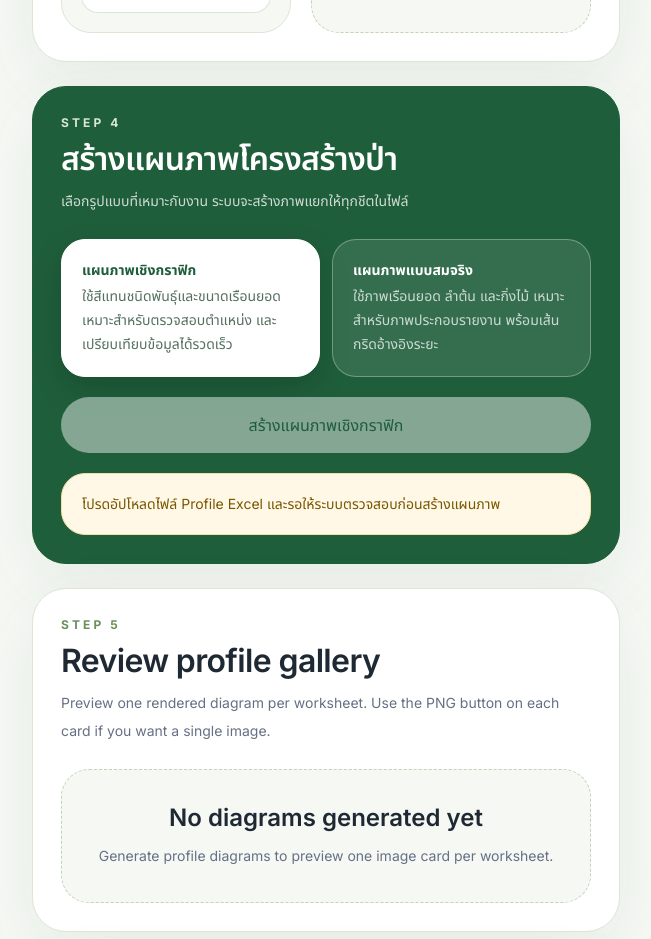
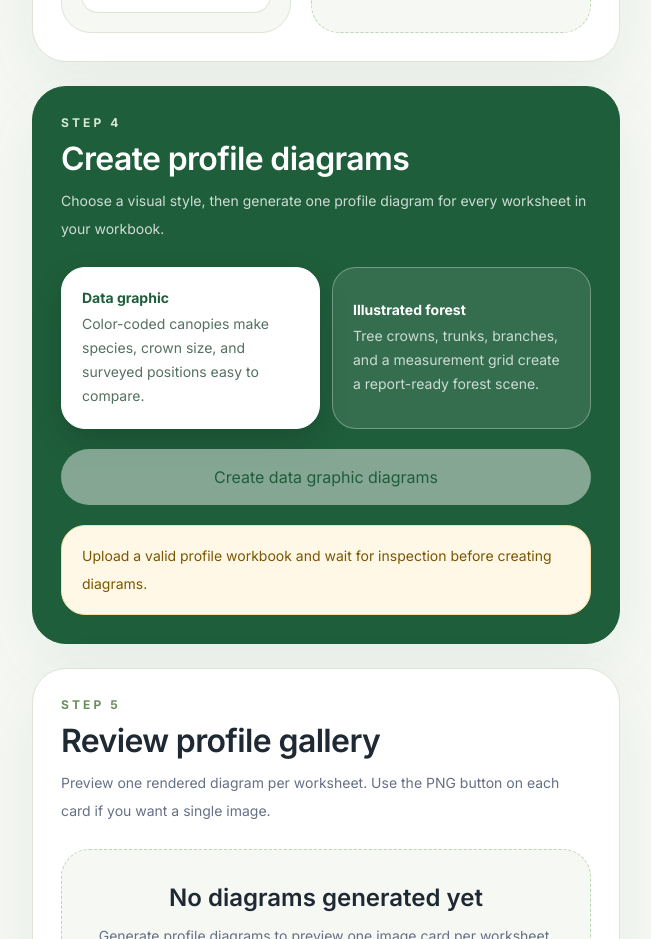
Before and after one commit to tongchana/forest-calculation-app, a Next.js app in the folder forest_public_app/frontend/: page /profile in a window 1280 px wide. Shown: the part 2740-3679 px from the top of the page, without its empty margins (304-955 px from the left). Built offline with nearby package versions, Linux system fonts and the light colour scheme.

Commit message:
Use English profile rendering copy

```diff
--- a/forest_public_app/frontend/app/profile/page.tsx
+++ b/forest_public_app/frontend/app/profile/page.tsx
@@ -423,8 +423,8 @@ export default function ProfilePage() {
               dark
               eyebrow="Step 4"
               id="generate-profile-diagrams"
-              title={"\u0e2a\u0e23\u0e49\u0e32\u0e07\u0e41\u0e1c\u0e19\u0e20\u0e32\u0e1e\u0e42\u0e04\u0e23\u0e07\u0e2a\u0e23\u0e49\u0e32\u0e07\u0e1b\u0e48\u0e32"}
-              description={"\u0e40\u0e25\u0e37\u0e2d\u0e01\u0e23\u0e39\u0e1b\u0e41\u0e1a\u0e1a\u0e17\u0e35\u0e48\u0e40\u0e2b\u0e21\u0e32\u0e30\u0e01\u0e31\u0e1a\u0e07\u0e32\u0e19 \u0e23\u0e30\u0e1a\u0e1a\u0e08\u0e30\u0e2a\u0e23\u0e49\u0e32\u0e07\u0e20\u0e32\u0e1e\u0e41\u0e22\u0e01\u0e43\u0e2b\u0e49\u0e17\u0e38\u0e01\u0e0a\u0e35\u0e15\u0e43\u0e19\u0e44\u0e1f\u0e25\u0e4c"}
+              title="Create profile diagrams"
+              description="Choose a visual style, then generate one profile diagram for every worksheet in your workbook."
             >
               <div className="mb-5 grid gap-3 md:grid-cols-2">
                 <button
@@ -436,9 +436,9 @@ export default function ProfilePage() {
                   type="button"
                   onClick={() => handleRenderModeChange("graphic")}
                 >
-                  <span className="block text-sm font-bold">{"\u0e41\u0e1c\u0e19\u0e20\u0e32\u0e1e\u0e40\u0e0a\u0e34\u0e07\u0e01\u0e23\u0e32\u0e1f\u0e34\u0e01"}</span>
+                  <span className="block text-sm font-bold">Data graphic</span>
                   <span className={`mt-1 block text-sm leading-6 ${renderMode === "graphic" ? "text-[#55705F]" : "text-white/75"}`}>
-                    {"\u0e43\u0e0a\u0e49\u0e2a\u0e35\u0e41\u0e17\u0e19\u0e0a\u0e19\u0e34\u0e14\u0e1e\u0e31\u0e19\u0e18\u0e38\u0e4c\u0e41\u0e25\u0e30\u0e02\u0e19\u0e32\u0e14\u0e40\u0e23\u0e37\u0e2d\u0e19\u0e22\u0e2d\u0e14 \u0e40\u0e2b\u0e21\u0e32\u0e30\u0e2a\u0e33\u0e2b\u0e23\u0e31\u0e1a\u0e15\u0e23\u0e27\u0e08\u0e2a\u0e2d\u0e1a\u0e15\u0e33\u0e41\u0e2b\u0e19\u0e48\u0e07 \u0e41\u0e25\u0e30\u0e40\u0e1b\u0e23\u0e35\u0e22\u0e1a\u0e40\u0e17\u0e35\u0e22\u0e1a\u0e02\u0e49\u0e2d\u0e21\u0e39\u0e25\u0e44\u0e14\u0e49\u0e23\u0e27\u0e14\u0e40\u0e23\u0e47\u0e27"}
+                    Color-coded canopies make species, crown size, and surveyed positions easy to compare.
                   </span>
                 </button>
                 <button
@@ -450,9 +450,9 @@ export default function ProfilePage() {
                   type="button"
                   onClick={() => handleRenderModeChange("realistic")}
                 >
-                  <span className="block text-sm font-bold">{"\u0e41\u0e1c\u0e19\u0e20\u0e32\u0e1e\u0e41\u0e1a\u0e1a\u0e2a\u0e21\u0e08\u0e23\u0e34\u0e07"}</span>
+                  <span className="block text-sm font-bold">Illustrated forest</span>
                   <span className={`mt-1 block text-sm leading-6 ${renderMode === "realistic" ? "text-[#55705F]" : "text-white/75"}`}>
-                    {"\u0e43\u0e0a\u0e49\u0e20\u0e32\u0e1e\u0e40\u0e23\u0e37\u0e2d\u0e19\u0e22\u0e2d\u0e14 \u0e25\u0e33\u0e15\u0e49\u0e19 \u0e41\u0e25\u0e30\u0e01\u0e34\u0e48\u0e07\u0e44\u0e21\u0e49 \u0e40\u0e2b\u0e21\u0e32\u0e30\u0e2a\u0e33\u0e2b\u0e23\u0e31\u0e1a\u0e20\u0e32\u0e1e\u0e1b\u0e23\u0e30\u0e01\u0e2d\u0e1a\u0e23\u0e32\u0e22\u0e07\u0e32\u0e19 \u0e1e\u0e23\u0e49\u0e2d\u0e21\u0e40\u0e2a\u0e49\u0e19\u0e01\u0e23\u0e34\u0e14\u0e2d\u0e49\u0e32\u0e07\u0e2d\u0e34\u0e07\u0e23\u0e30\u0e22\u0e30"}
+                    Tree crowns, trunks, branches, and a measurement grid create a report-ready forest scene.
                   </span>
                 </button>
               </div>
@@ -462,12 +462,10 @@ export default function ProfilePage() {
                 type="button"
                 onClick={handleCalculate}
               >
-                {busy
-                  ? "\u0e01\u0e33\u0e25\u0e31\u0e07\u0e2a\u0e23\u0e49\u0e32\u0e07\u0e41\u0e1c\u0e19\u0e20\u0e32\u0e1e..."
-                  : `\u0e2a\u0e23\u0e49\u0e32\u0e07\u0e41\u0e1c\u0e19\u0e20\u0e32\u0e1e${renderMode === "graphic" ? "\u0e40\u0e0a\u0e34\u0e07\u0e01\u0e23\u0e32\u0e1f\u0e34\u0e01" : "\u0e41\u0e1a\u0e1a\u0e2a\u0e21\u0e08\u0e23\u0e34\u0e07"}`}
+                {busy ? "Creating profile diagrams..." : `Create ${renderMode === "graphic" ? "data graphic" : "illustrated forest"} diagrams`}
               </button>
-              {!canRender && <Notice tone="warning">{"\u0e42\u0e1b\u0e23\u0e14\u0e2d\u0e31\u0e1b\u0e42\u0e2b\u0e25\u0e14\u0e44\u0e1f\u0e25\u0e4c Profile Excel \u0e41\u0e25\u0e30\u0e23\u0e2d\u0e43\u0e2b\u0e49\u0e23\u0e30\u0e1a\u0e1a\u0e15\u0e23\u0e27\u0e08\u0e2a\u0e2d\u0e1a\u0e01\u0e48\u0e2d\u0e19\u0e2a\u0e23\u0e49\u0e32\u0e07\u0e41\u0e1c\u0e19\u0e20\u0e32\u0e1e"}</Notice>}
-              {result && <Notice tone="success">{"\u0e2a\u0e23\u0e49\u0e32\u0e07\u0e41\u0e1c\u0e19\u0e20\u0e32\u0e1e\u0e40\u0e23\u0e35\u0e22\u0e1a\u0e23\u0e49\u0e2d\u0e22\u0e41\u0e25\u0e49\u0e27 \u0e14\u0e39\u0e15\u0e31\u0e27\u0e2d\u0e22\u0e48\u0e32\u0e07\u0e14\u0e49\u0e32\u0e19\u0e25\u0e48\u0e32\u0e07\u0e2b\u0e23\u0e37\u0e2d\u0e14\u0e32\u0e27\u0e19\u0e4c\u0e42\u0e2b\u0e25\u0e14\u0e44\u0e1f\u0e25\u0e4c ZIP \u0e44\u0e14\u0e49"}</Notice>}
+              {!canRender && <Notice tone="warning">Upload a valid profile workbook and wait for inspection before creating diagrams.</Notice>}
+              {result && <Notice tone="success">Profile diagrams are ready. Review the previews below or download the ZIP package.</Notice>}
             </SectionCard>
 
             <SectionCard
```
